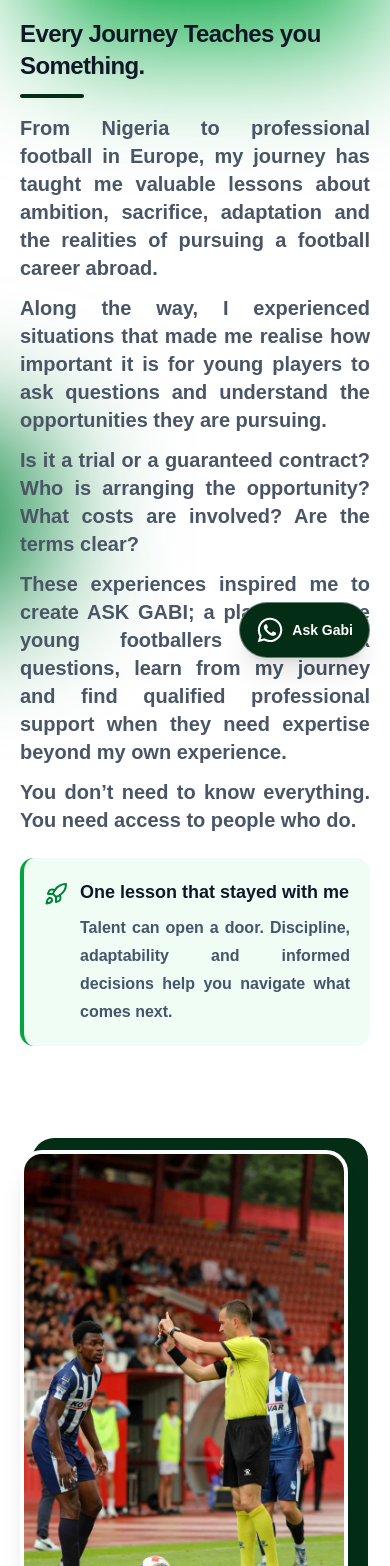
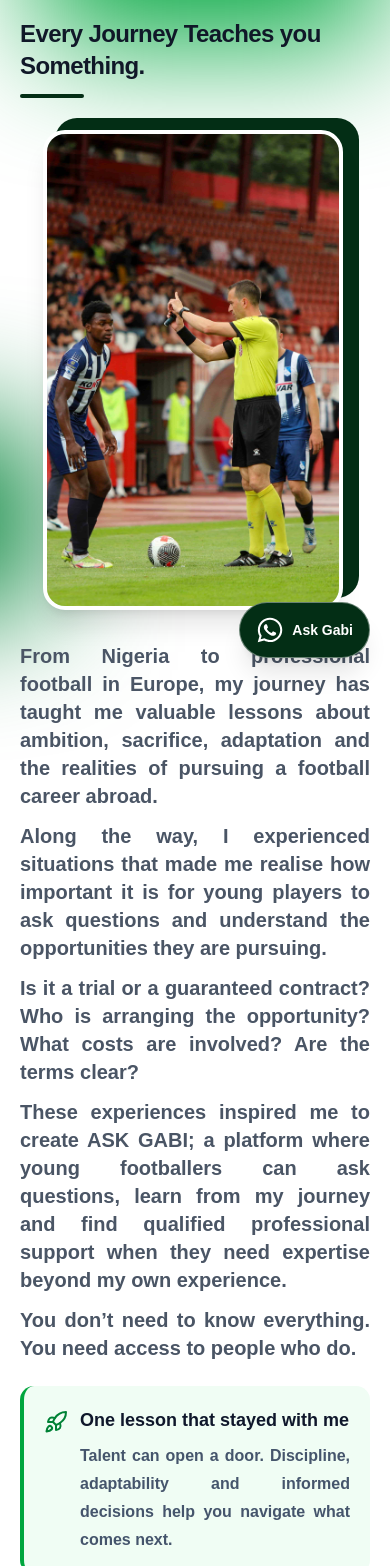
Before and after one commit to nels-frank/ask-gabi, a Next.js app: page /journey in a window 390 px wide. Shown: the part 162-1728 px from the top of the page. Built offline with nearby package versions, Linux system fonts and the light colour scheme; a web font is replaced by a local one.

Commit message:
About and Journy aligned

```diff
--- a/components/other-pages/about-us.tsx
+++ b/components/other-pages/about-us.tsx
@@ -19,7 +19,7 @@ export default function AboutUs() {
         <div className="absolute -bottom-160 -left-60 h-46 w-66 bg-green-700 blur-3xl md:-bottom-70 md:-left-60 md:h-96 md:w-66 md:bg-green-700 md:blur-3xl lg:bg-green-700 lg:blur-3xl" />
       </div>
 
-      <div className="relative grid items-center gap-8 lg:grid-cols-[1.15fr_0.85fr] lg:gap-12">
+      <div className="relative grid min-w-0 items-center gap-8 lg:grid-cols-[1.15fr_0.85fr] lg:gap-12">
         {/* Introduction */}
         <motion.div
           initial={{ opacity: 0, x: -30 }}
@@ -43,12 +43,12 @@ export default function AboutUs() {
             initial={{ opacity: 0, x: 30 }}
             animate={{ opacity: 1, x: 0 }}
             transition={{ duration: 0.7, delay: 0.15 }}
-            className="mt-8 md:my-8 flex justify-center lg:hidden"
+            className="my-6 flex w-full min-w-0 justify-center md:my-8 lg:hidden"
           >
-            <div className="relative h-120 w-84 md:h-135 md:w-135">
+            <div className="relative h-[26rem] w-full max-w-[19rem] sm:h-[29rem] sm:max-w-[21rem] md:h-[32rem] md:max-w-[24rem]">
               <div className="absolute -right-3 -top-3 h-full w-full rounded-3xl bg-green-950 sm:-right-4 sm:-top-4" />
 
-              <div className="relative h-120 w-82 overflow-hidden rounded-3xl border-4 border-white bg-green-100 shadow-xl md:h-135 md:w-135">
+              <div className="relative h-full w-full overflow-hidden rounded-3xl border-4 border-white bg-green-100 shadow-xl">
                 <Image
                   src="/images/about-us.jpg"
                   alt="Gabriel Obekpa"
@@ -129,7 +129,7 @@ export default function AboutUs() {
     </section>
 
       {/* PERSONAL STORY */}
-      <section className="flex flex-col gap-4 md:flex-row md:items-end md:justify-between">
+      <section className="flex min-w-0 flex-col gap-4 md:flex-row md:items-end md:justify-between">
         <div className="mt-10 mx-auto max-w-7xl px-3 py-4 md:px-8 md:mt-20 lg:mt-20">
           <motion.div
             initial={{ opacity: 0, x: -30 }}
@@ -152,8 +152,8 @@ export default function AboutUs() {
             <div className="relative overflow-hidden rounded-2xl bg-white border border-slate-200 shadow-sm">
               <div className="p-4 md:p-6 lg:p-4 lg:pl-10">
                 {/* Story Image */}
-                <div className="relative mb-6 flex justify-center lg:absolute lg:right-10 lg:top-30 lg:mb-0">
-                  <div className="relative h-120 w-84 overflow-hidden rounded-2xl border-4 border-white shadow-xl md:h-150 md:w-150 lg:h-140 lg:w-122">
+                <div className="relative mb-6 flex w-full min-w-0 justify-center lg:absolute lg:right-10 lg:top-30 lg:mb-0 lg:w-auto">
+                  <div className="relative h-[26rem] w-full max-w-[20rem] overflow-hidden rounded-2xl border-4 border-white shadow-xl sm:h-[29rem] sm:max-w-[22rem] md:h-[32rem] md:max-w-[24rem] lg:h-140 lg:w-122 lg:max-w-none">
                     <Image
                       src="/images/story.jpg"
                       alt="Gabriel Obekpa reflecting on his football journey"
--- a/components/other-pages/journey.tsx
+++ b/components/other-pages/journey.tsx
@@ -157,7 +157,7 @@ export default function Journey() {
               initial={{ opacity: 0, x: -30 }}
               animate={{ opacity: 1, x: 0 }}
               transition={{ duration: 0.7 }}
-               className="mb-2 text-left"
+               className="mb-2 text-left lg:col-start-1 lg:row-start-1"
             >
               <div className="mb-5 inline-flex items-center gap-2 rounded-full bg-green-950 px-3 py-1 text-sm font-bold text-white">
                 <BiFootball className="h-4 w-4" />
@@ -169,6 +169,28 @@ export default function Journey() {
               </h1>
 
               <div className="mt-3 h-1 w-16 rounded-full bg-green-950" />
+
+              {/* Profile Picture: Mobile and Tablet */}
+              <motion.div
+                initial={{ opacity: 0, x: 30 }}
+                animate={{ opacity: 1, x: 0 }}
+                transition={{ duration: 0.7, delay: 0.15 }}
+                className="my-8 flex justify-center lg:hidden"
+              >
+                <div className="relative h-120 w-76 md:h-155 md:w-155">
+                  <div className="absolute -right-3 -top-3 h-full w-full rounded-3xl bg-green-950 sm:-right-4 sm:-top-4" />
+                  <div className="relative h-120 w-75 overflow-hidden rounded-3xl border-4 border-white bg-green-100 shadow-xl md:h-155 md:w-155">
+                    <Image
+                      src="/images/journeymenu.jpg"
+                      alt="Gabriel Obekpa reflecting on his football journey"
+                      fill
+                      priority
+                      sizes="(max-width: 768px) 90vw, (max-width: 1280px) 45vw, 456px"
+                      className="object-cover"
+                    />
+                  </div>
+                </div>
+              </motion.div>
 
               <p className="mt-4 max-w-4xl text-justify text-xl font-bold leading-7 text-gray-600 sm:text-lg sm:leading-8">
                 From Nigeria to professional football in Europe, my journey has
@@ -215,16 +237,16 @@ export default function Journey() {
                 </div>
             </motion.div>
 
+            {/* Profile Picture: Desktop */}
             <motion.div
               initial={{ opacity: 0, x: 30 }}
               animate={{ opacity: 1, x: 0 }}
               transition={{ duration: 0.7, delay: 0.15 }}
-             className="md:flex justify-center lg:justify-end mt-10 md:mt-10"
+              className="hidden justify-center lg:col-start-2 lg:row-start-1 lg:flex lg:justify-end"
             >
-
-              <div className="relative h-120 w-84 md:h-155 md:w-155 lg:h-155 lg:w-124">
+              <div className="relative h-155 w-124">
                 <div className="absolute -right-3 -top-3 h-full w-full rounded-3xl bg-green-950 sm:-right-4 sm:-top-4" />
-                 <div className="relative h-120 w-82 overflow-hidden rounded-3xl border-4 border-white bg-green-100 shadow-xl md:h-155 md:w-155 lg:h-155 lg:w-124">
+                <div className="relative h-155 w-124 overflow-hidden rounded-3xl border-4 border-white bg-green-100 shadow-xl">
                   <Image
                     src="/images/journeymenu.jpg"
                     alt="Gabriel Obekpa reflecting on his football journey"
--- a/components/other-pages/mentorship.tsx
+++ b/components/other-pages/mentorship.tsx
@@ -182,11 +182,11 @@ export default function MentorshipPage() {
               initial={{ opacity: 0, x: 30 }}
               animate={{ opacity: 1, x: 0 }}
               transition={{ duration: 0.7, delay: 0.15 }}
-              className="md:flex justify-center lg:justify-end mt-10 md:mt-10"
+              className="flex justify-center lg:justify-end mt-10 md:mt-10"
             >
-              <div className="relative h-120 w-86 md:h-155 md:w-154 lg:h-155 lg:w-124">
+              <div className="relative h-120 w-76 md:h-155 md:w-154 lg:h-155 lg:w-124">
                 <div className="absolute -right-3 -top-3 h-full w-full rounded-3xl bg-green-950 sm:-right-4 sm:-top-4" />
-                 <div className="relative h-120 w-85 overflow-hidden rounded-3xl border-4 border-white bg-green-100 shadow-xl md:h-155 md:w-155 lg:h-155 lg:w-124">
+                 <div className="relative h-120 w-75 overflow-hidden rounded-3xl border-4 border-white bg-green-100 shadow-xl md:h-155 md:w-155 lg:h-155 lg:w-124">
                   <Image
                   src="/images/mentorship.jpeg"
                   alt="Gabriel Obekpa reflecting on his football journey"
```
